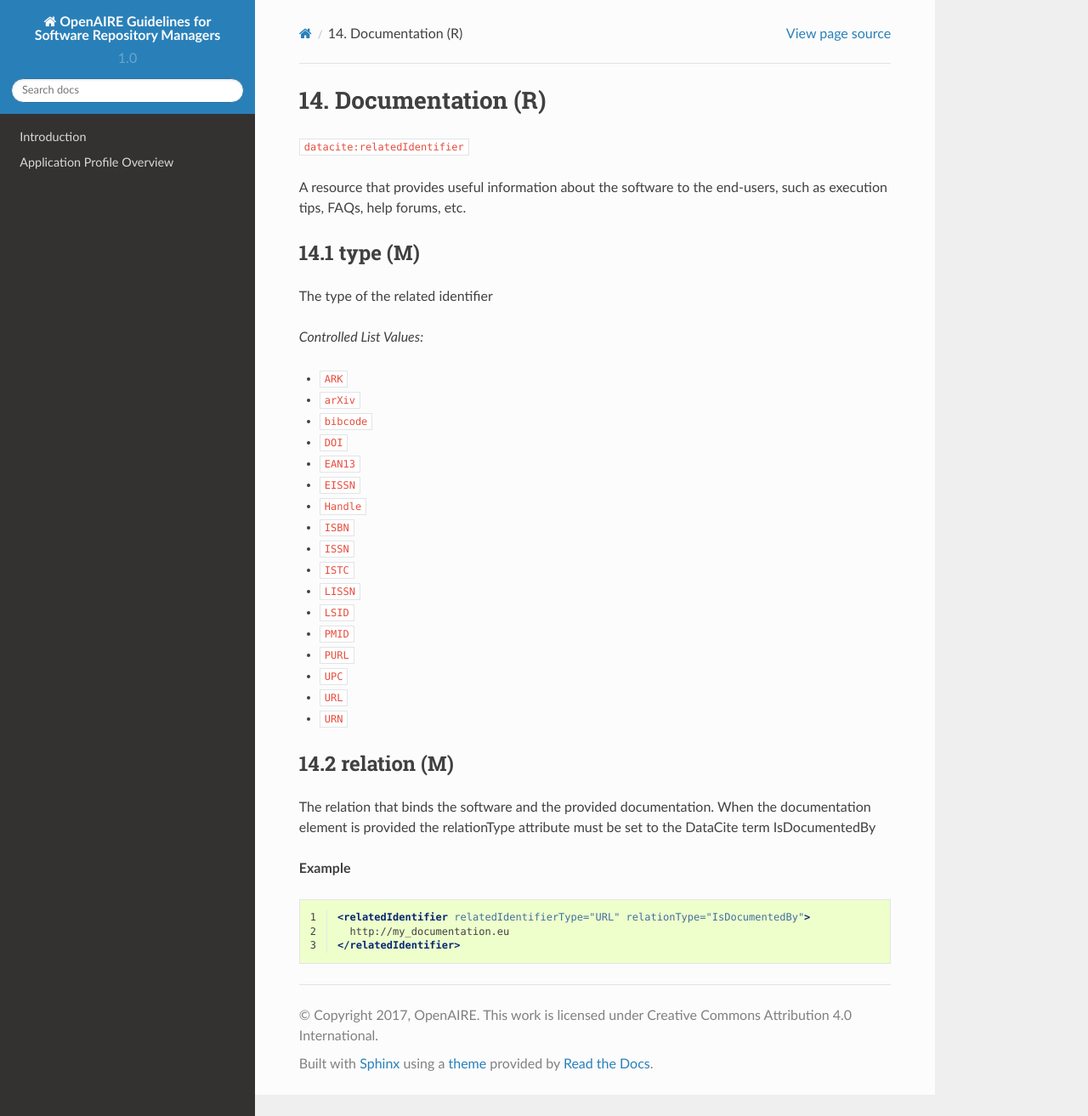
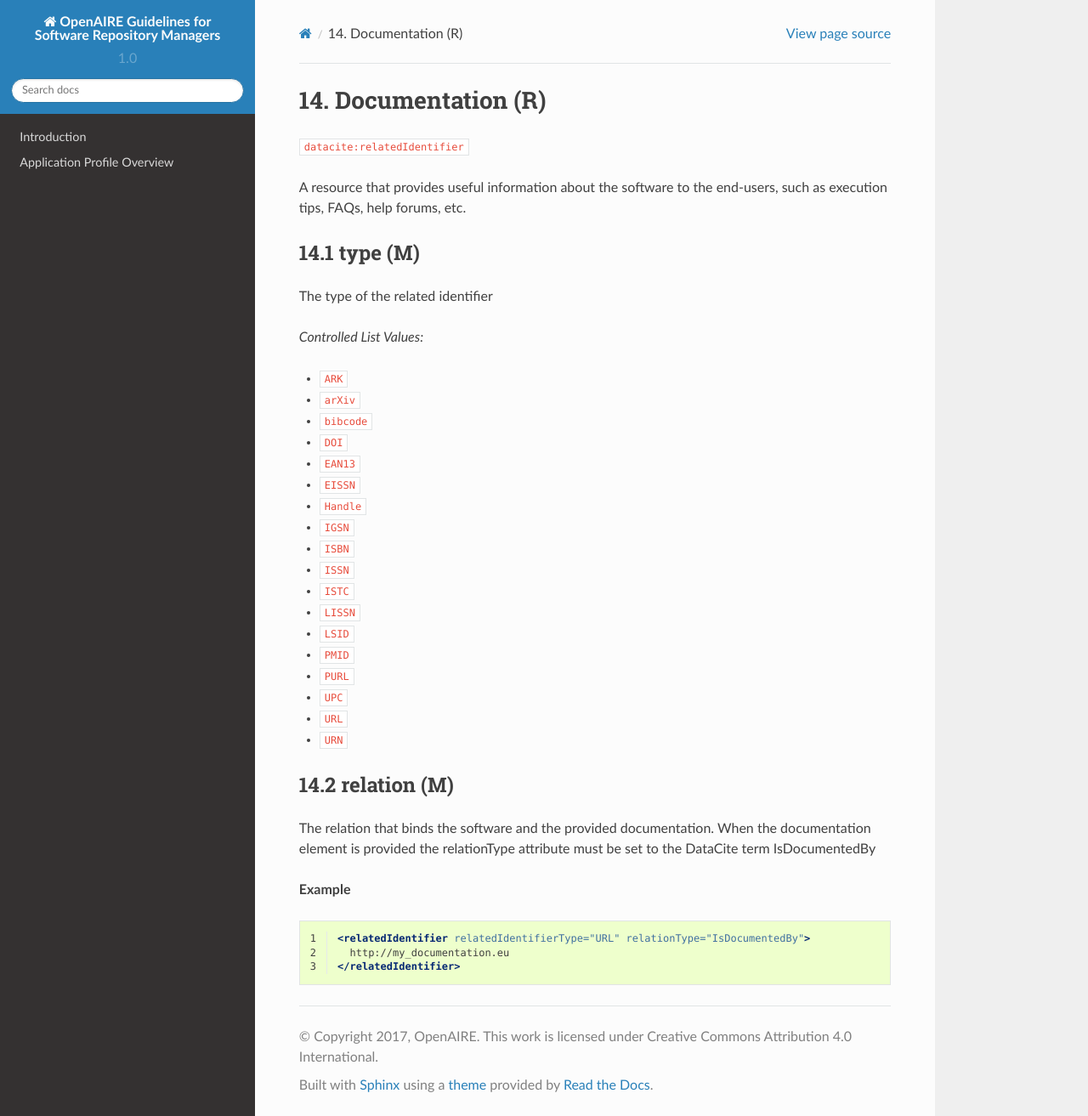
Before and after one commit to mirima2/software_guidelines, a Sphinx documentation site: the page built from docs/source/field_documentation.rst, in a window 1280 px wide and 1313 px high. Shown: the whole window at 85% size. Built offline with Sphinx 7.4.7 and the Read the Docs theme 2.0.0, drawn with Linux system fonts in a browser that asks for light colours.

Commit message:
added value for controlled vocabulary

```diff
--- a/docs/source/field_documentation.rst
+++ b/docs/source/field_documentation.rst
@@ -22,6 +22,7 @@ The type of the related identifier
 * ``EAN13``
 * ``EISSN``
 * ``Handle``
+* ``IGSN``
 * ``ISBN``
 * ``ISSN``
 * ``ISTC``
```
